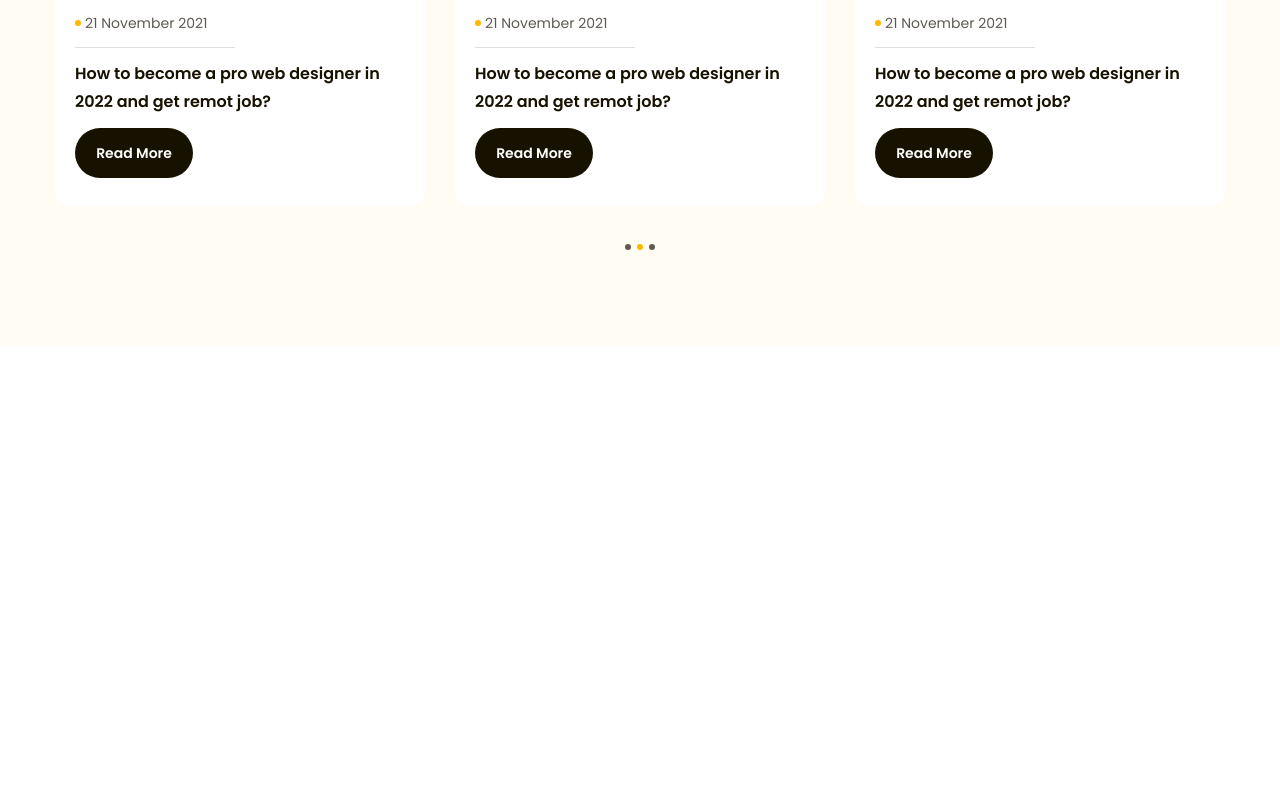
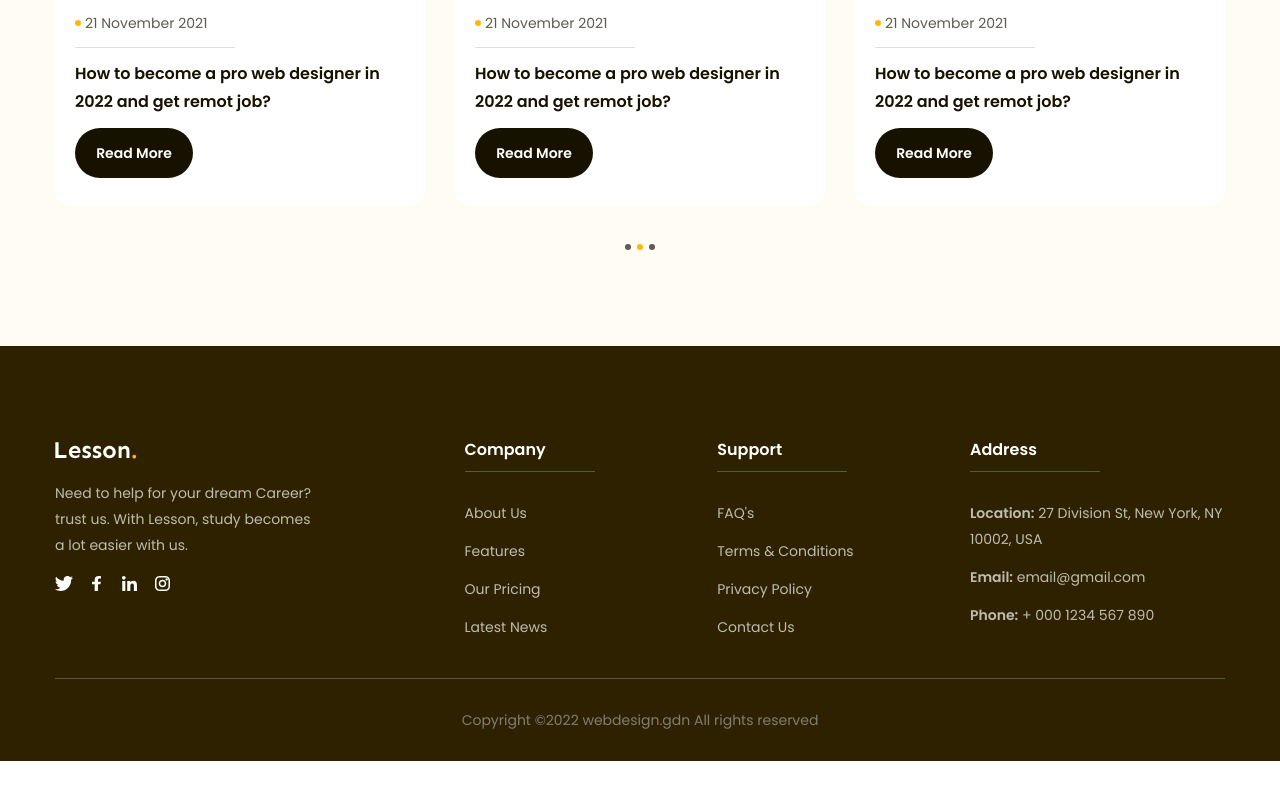
Before and after one commit to DuyLe1605/htmlcss-projcect--02, a plain HTML site: page index.html in a window 1280 px wide. Shown: the part 4186-4986 px from the top of the page. After the commit the page ends 4947 px from the top, so only its background shows below. Drawn offline with Linux system fonts and the light colour scheme.

Commit message:
all DONEEEE

```diff
--- a/assets/css/style.css
+++ b/assets/css/style.css
@@ -629,3 +629,107 @@ a {
     background-color: var(--primary-color);
     cursor: default;
 }
+
+/* Footer */
+.footer {
+    background-color: #2e2100;
+    padding: 96px 0 28px;
+}
+.footer .row {
+    display: flex;
+    border-bottom: 1px solid #59554b;
+    padding-bottom: 38px;
+}
+.footer .first-col {
+    width: 35%;
+}
+.footer .col {
+    width: 21.6%;
+}
+
+.footer .desc {
+    color: #bfbcb2;
+    font-size: 1.4rem;
+    line-height: 2.6rem;
+}
+
+.footer .first-col .desc {
+    margin: 1.8rem 0;
+    width: 26.7rem;
+}
+
+.socials {
+    display: flex;
+    gap: 1.5rem;
+}
+.footer .first-col a {
+    height: 1.5rem;
+    display: inline-block;
+}
+.footer .first-col .icon {
+    width: 1.76rem;
+    height: 1.5rem;
+    object-fit: cover;
+}
+.footer .first-col a:first-child .icon {
+    object-position: left;
+}
+.footer .first-col a:nth-child(2) .icon {
+    object-position: -32px;
+}
+.footer .first-col a:nth-child(3) .icon {
+    object-position: -61px;
+}
+.footer .first-col a:last-child .icon {
+    object-position: right;
+}
+
+.footer .col .heading {
+    color: #fff;
+    font-size: 1.6rem;
+    font-weight: 600;
+    position: relative;
+    padding-bottom: 1.4rem;
+}
+.footer .col .heading::after {
+    display: inline-block;
+    content: "";
+    width: 13rem;
+    height: 0.1rem;
+    background: #59554b;
+    position: absolute;
+    left: 0;
+    bottom: 0;
+}
+
+.footer .list a {
+    color: #bfbcb2;
+    font-size: 1.4rem;
+    line-height: 2.6rem;
+    margin-top: 12px;
+    display: inline-block;
+}
+.footer .list li:first-child a {
+    margin-top: 28px;
+}
+
+.last-col .list .desc {
+    margin-top: 12px;
+    display: inline-block;
+}
+.last-col .desc:first-child {
+    margin-top: 28px;
+}
+.footer .list strong {
+    font-weight: 600;
+}
+
+.copyright {
+    padding-top: 28px;
+}
+.copyright p {
+    color: #807d74;
+    text-align: center;
+    font-size: 1.4rem;
+    line-height: 2.6rem;
+}
--- a/index.html
+++ b/index.html
@@ -25,7 +25,6 @@
         <link rel="stylesheet" href="./assets/css/style.css" />
     </head>
     <body>
-        <main style="height: 5000px">
         <!-- Fixed Header -->
         <header class="header fixed">
             <div class="main-content">
@@ -53,6 +52,7 @@
             </div>
         </header>
 
+        <main>
             <!-- Hero -->
             <div class="hero">
                 <div class="main-content">
@@ -446,5 +446,106 @@
                 </div>
             </div>
         </main>
+
+        <!-- Footer -->
+        <div class="footer">
+            <div class="main-content">
+                <div class="row">
+                    <!-- COL -->
+                    <div class="first-col">
+                        <img src="assets/img/Lesson..svg" alt="" class="logo" />
+                        <p class="desc">
+                            Need to help for your dream Career? trust us. With
+                            Lesson, study becomes a lot easier with us.
+                        </p>
+                        <div class="socials">
+                            <a href="#!">
+                                <img
+                                    src="assets/img/footer icon.svg"
+                                    alt=""
+                                    class="icon"
+                                />
+                            </a>
+                            <a href="#!">
+                                <img
+                                    src="assets/img/footer icon.svg"
+                                    alt=""
+                                    class="icon"
+                                />
+                            </a>
+                            <a href="#!">
+                                <img
+                                    src="assets/img/footer icon.svg"
+                                    alt=""
+                                    class="icon"
+                                />
+                            </a>
+                            <a href="#!">
+                                <img
+                                    src="assets/img/footer icon.svg"
+                                    alt=""
+                                    class="icon"
+                                />
+                            </a>
+                        </div>
+                    </div>
+                    <!-- COL -->
+                    <div class="col">
+                        <h3 class="heading">Company</h3>
+                        <ul class="list">
+                            <li>
+                                <a href="#!">About Us</a>
+                            </li>
+                            <li>
+                                <a href="#!">Features </a>
+                            </li>
+                            <li>
+                                <a href="#!">Our Pricing</a>
+                            </li>
+                            <li>
+                                <a href="#!">Latest News</a>
+                            </li>
+                        </ul>
+                    </div>
+                    <!-- COL -->
+                    <div class="col">
+                        <h3 class="heading">Support</h3>
+                        <ul class="list">
+                            <li>
+                                <a href="#!">FAQ's</a>
+                            </li>
+                            <li>
+                                <a href="#!">Terms & Conditions</a>
+                            </li>
+                            <li>
+                                <a href="#!">Privacy Policy</a>
+                            </li>
+                            <li>
+                                <a href="#!">Contact Us</a>
+                            </li>
+                        </ul>
+                    </div>
+                    <!-- COL -->
+                    <div class="col last-col">
+                        <h3 class="heading">Address</h3>
+                        <ul class="list">
+                            <p class="desc">
+                                <strong>Location:</strong> 27 Division St, New
+                                York, NY 10002, USA
+                            </p>
+                            <p class="desc">
+                                <strong>Email:</strong> email@gmail.com
+                            </p>
+                            <p class="desc">
+                                <strong>Phone:</strong> + 000 1234 567 890
+                            </p>
+                        </ul>
+                    </div>
+                </div>
+                <div class="copyright">
+                    <p>Copyright ©2022 webdesign.gdn All rights reserved</p>
+                </div>
+            </div>
+        </div>
     </body>
 </html>
```
Also changed, not shown: assets/img/Lesson..svg (added), assets/img/footer icon.svg (added). Lines whose indentation alone changed are shown as unchanged.
